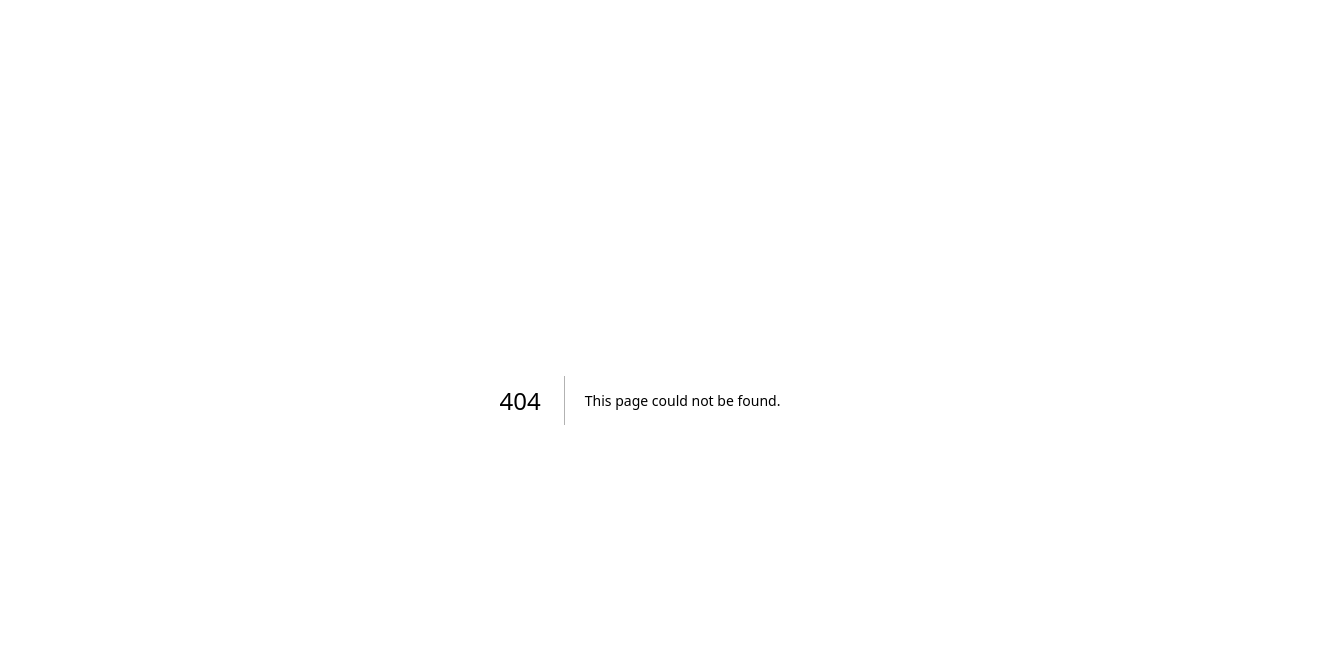
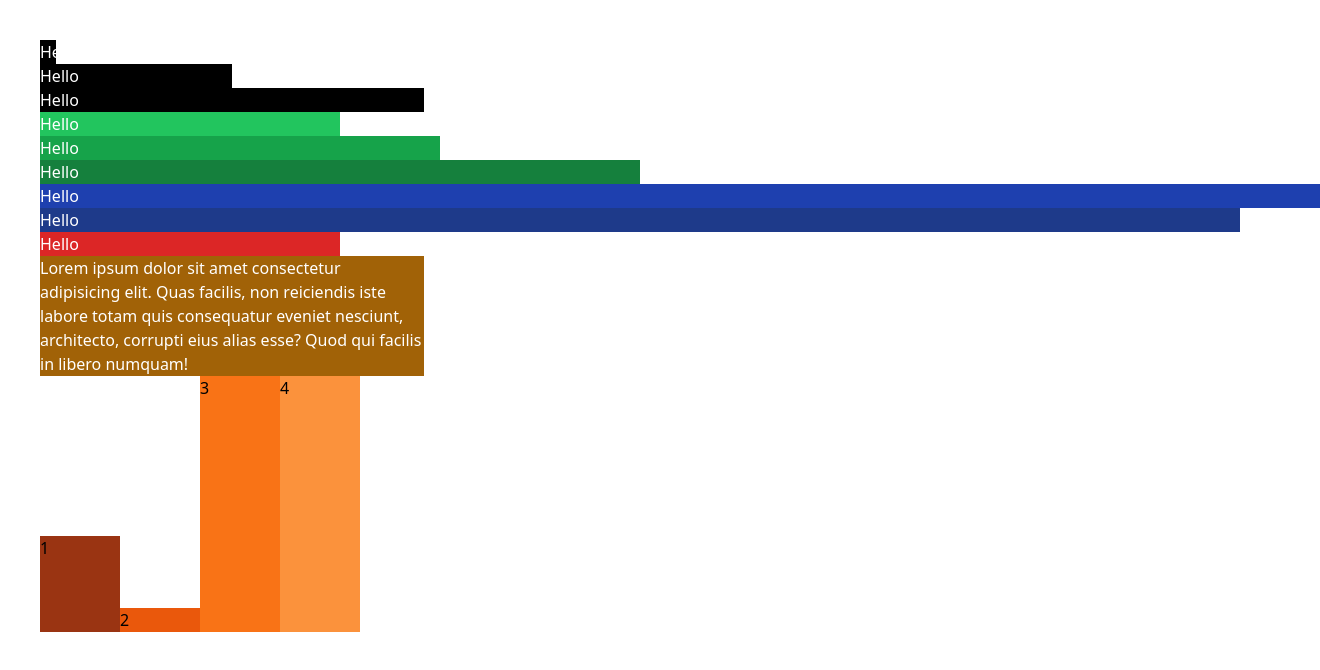
Before and after one commit to FranciscoMateusVG/tailwind-studies, a Next.js app: page /sandbox/width-height in a window 1280 px wide. Before the commit this address had no page. Shown: the top 670 px of the page, 1320 px wide, since content can reach past the window. Built offline with nearby package versions, Linux system fonts and the light colour scheme.

Commit message:
width and height

```diff
--- a/src/pages/sandbox/index.tsx
+++ b/src/pages/sandbox/index.tsx
@@ -52,6 +52,12 @@ const sandBoxLinks = [
     description:
       "Just the basics - Everything you need to know to set up your database and authentication.",
   },
+  {
+    url: "/sandbox/width-height",
+    title: "Width and Height",
+    description:
+      "Just the basics - Everything you need to know to set up your database and authentication.",
+  },
 ];
 
 export default SandBox;
--- /dev/null
+++ b/src/pages/sandbox/width-height.tsx
@@ -0,0 +1,51 @@
+import { type NextPage } from "next";
+import Head from "next/head";
+import Image from "next/image";
+
+const WidthHeight: NextPage = () => {
+  return (
+    <>
+      <Head>
+        <title>Create T3 App</title>
+        <meta name="description" content="Generated by create-t3-app" />
+        <link rel="icon" href="/favicon.ico" />
+      </Head>
+      <main className="p-10">
+        {/* Width */}
+        <div className="w-4 bg-black text-white">Hello</div>
+        <div className="w-48 bg-black text-white">Hello</div>
+        <div className="w-96 bg-black text-white">Hello</div>
+
+        {/* Percentages */}
+        <div className="w-1/4 bg-green-500 text-white">Hello</div>
+        <div className="w-1/3 bg-green-600 text-white">Hello</div>
+        <div className="w-1/2 bg-green-700 text-white">Hello</div>
+
+        {/* Width of the view port */}
+        <div className="w-screen bg-blue-800 text-white">Hello</div>
+        <div className="w-full bg-blue-900 text-white">Hello</div>
+
+        {/* Arbitrary Width */}
+        <div className="w-[300px] bg-red-600 text-white">Hello</div>
+
+        {/* Mas width */}
+        <div className="max-w-sm bg-yellow-700 text-white">
+          Lorem ipsum dolor sit amet consectetur adipisicing elit. Quas facilis,
+          non reiciendis iste labore totam quis consequatur eveniet nesciunt,
+          architecto, corrupti eius alias esse? Quod qui facilis in libero
+          numquam!
+        </div>
+
+        {/* Height */}
+        <div className="flex h-64 items-end">
+          <div className="h-24 w-20 bg-orange-800">1</div>
+          <div className="h-auto w-20 bg-orange-600">2</div>
+          <div className="min-h-full w-20 bg-orange-500">3</div>
+          <div className="h-full w-20 bg-orange-400">4</div>
+        </div>
+      </main>
+    </>
+  );
+};
+
+export default WidthHeight;
```
